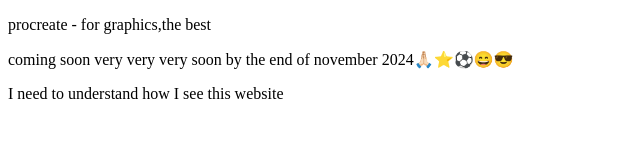
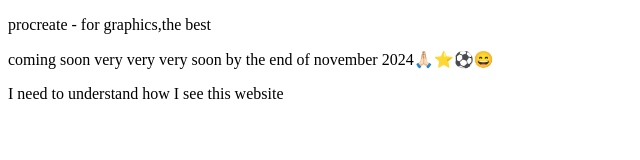
Before and after one commit to EleonoraR/musicTheory, a plain HTML site: page index.html in a window 1280 px wide. Shown: the full height of the page, 0-640 px from the left. Drawn offline with Linux system fonts and the light colour scheme.

Commit message:
Update index.html

```diff
--- a/index.html
+++ b/index.html
@@ -8,7 +8,7 @@
 <body>
 	<container>
         <p>procreate - for graphics,the best</p>
-        <p> coming soon very very very soon by the end of november 2024🙏🏻⭐️⚽️😄😎
+        <p> coming soon very very very soon by the end of november 2024🙏🏻⭐️⚽️😄
 		<div> I need to understand  how I see this website</div>
 	</container>
 </body>
```
